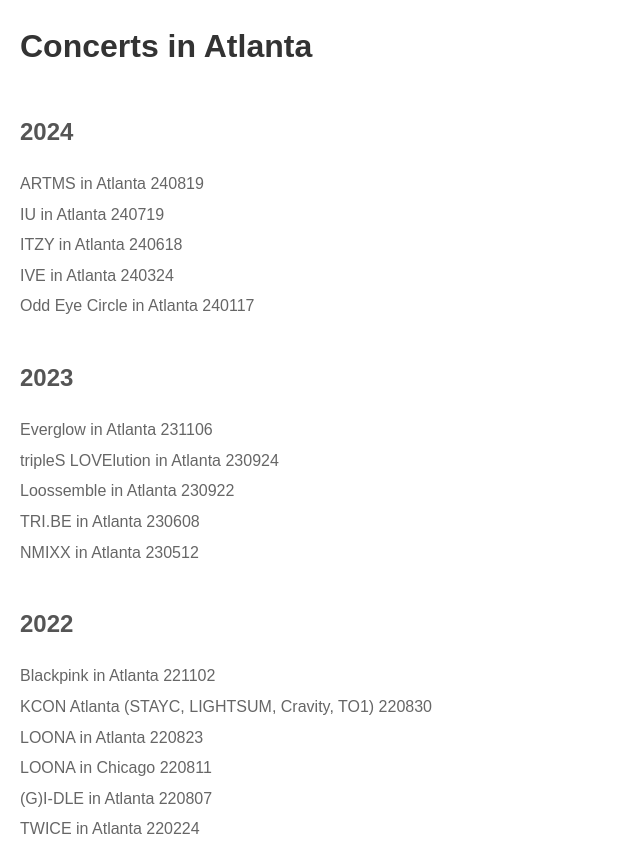
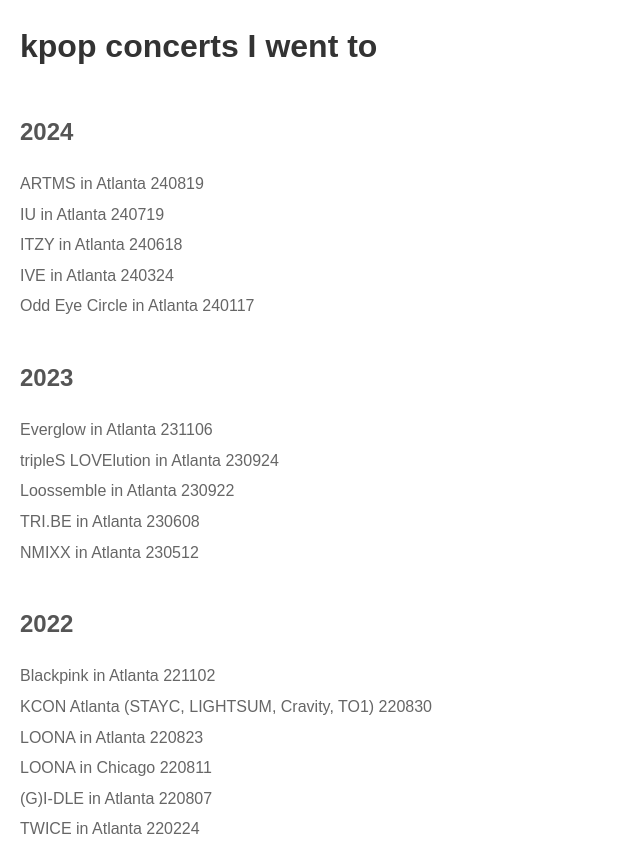
Before and after one commit to heejinsoulyves/test1, a plain HTML site: page index.html in a window 1280 px wide. Shown: the whole page, without its empty margins (0-640 px from the left). Drawn offline with Linux system fonts and the light colour scheme.

Commit message:
Update index.html

```diff
--- a/index.html
+++ b/index.html
@@ -3,7 +3,7 @@
 <head>
     <meta charset="UTF-8">
     <meta name="viewport" content="width=device-width, initial-scale=1.0">
-    <title>Concerts in Atlanta</title>
+    <title>kpop concerts I went to</title>
     <style>
         body {
             font-family: Arial, sans-serif;
@@ -25,7 +25,7 @@
     </style>
 </head>
 <body>
-    <h1>Concerts in Atlanta</h1>
+    <h1>kpop concerts I went to</h1>
 
     <h2>2024</h2>
     <p>ARTMS in Atlanta 240819</p>
```
